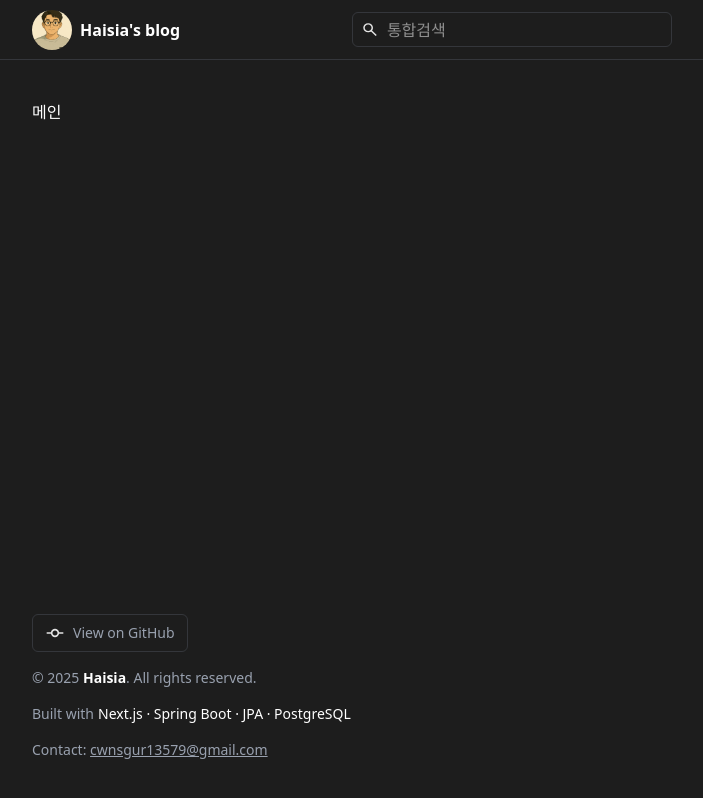
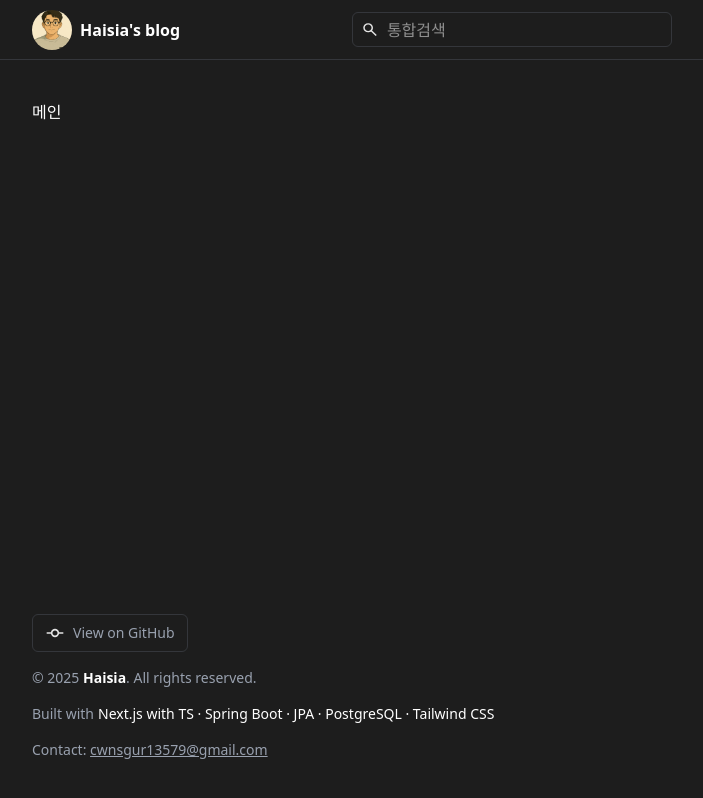
Before and after one commit to Haisia/project-blog-next, a Next.js app: page / in a window 1280 px wide. Shown: the whole page, without its empty margins (288-991 px from the left). Built offline with nearby package versions, Linux system fonts and the light colour scheme.

Commit message:
신규: #2 루트 레이아웃 구현

```diff
--- a/src/app/layout.tsx
+++ b/src/app/layout.tsx
@@ -95,7 +95,7 @@ const ProjectInfo = () => {
       <div>
         Built with
         <span className="ml-1 text-white font-medium">
-          Next.js · Spring Boot · JPA · PostgreSQL
+          Next.js with TS · Spring Boot · JPA · PostgreSQL · Tailwind CSS
         </span>
       </div>
       <div>
```
